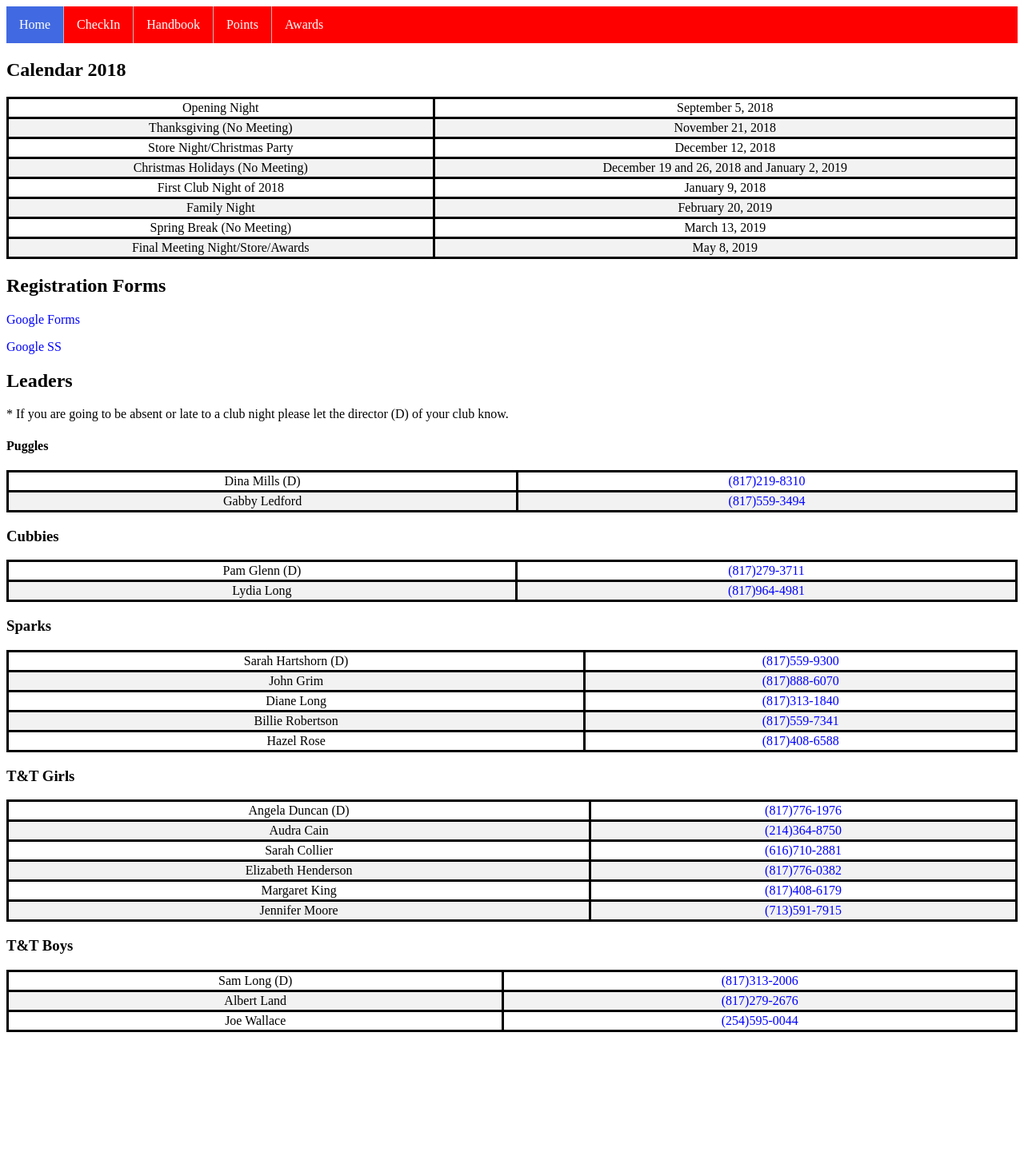
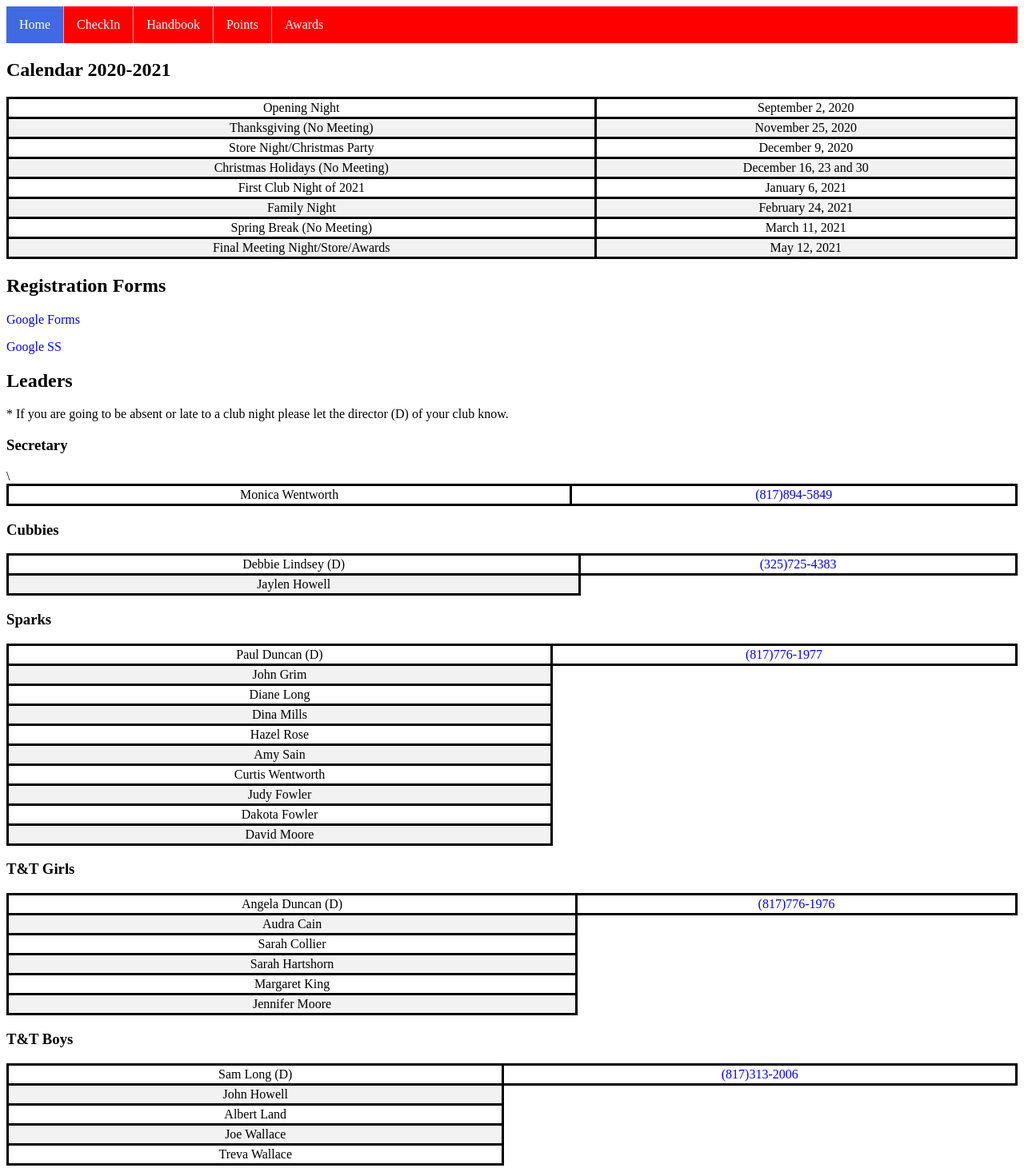
Before and after one commit to slong1t/AwanaRecordKeeping, a Django app: page / in a window 1280 px wide. Shown: the whole page at 80% size. Before the commit the page ends 1291 px from the top, so only its background shows below. Run offline with Django 3.2, Linux system fonts and the light colour scheme.

Commit message:
updates for the new 2020 Awana year

```diff
--- a/AwanaRecordKeeping/Awana/models.py
+++ b/AwanaRecordKeeping/Awana/models.py
@@ -28,7 +28,9 @@ BOOK_TYPE_CHOICES = (
     ('23', 'T&T Evidence of Grace'),
     ('24', 'T&T Evidence of Grace Extra Credit'),
     ('25', 'T&T Agents of Grace'),
-    ('26', 'T&T Agents of Grace Extra Credit')
+    ('26', 'T&T Agents of Grace Extra Credit'),
+    ('27', 'T&T Discovery of Grace'),
+    ('28', 'T&T Discovery of Grace Extra Credit'),
 )
 
 CLUBBER_TYPE_CHOICES = (
--- a/AwanaRecordKeeping/Awana/views.py
+++ b/AwanaRecordKeeping/Awana/views.py
@@ -6,9 +6,9 @@ from django.template import loader
 from Awana.models import Clubber,MeetingNight,ClubPoints,HandBookPoint,BOOK_TYPE_CHOICES
 import datetime
 import pytz
-summer_start_night = datetime.date(2018, 9, 5)
-christmas_store_night = datetime.date(2018, 12, 12)
-winter_start_night = datetime.date(2019, 1, 9)
+summer_start_night = datetime.date(2020, 9, 2)
+christmas_store_night = datetime.date(2020, 12, 9)
+winter_start_night = datetime.date(2021, 1, 6)
 
 def next_weekday(d, weekday):
     days_ahead = weekday - d.weekday()
@@ -411,7 +411,9 @@ def AwardsTT(request):
         '23' : 'Unit',
         '24' : 'Unit',
         '25' : 'Unit',
-        '26' : 'Unit'
+        '26' : 'Unit',
+        '27' : 'Unit',
+        '28' : 'Unit'
     }
     club_roll = Clubber.objects.filter(club='3').order_by('name')
     gsection = {}
@@ -424,6 +426,11 @@ def AwardsTT(request):
         for cs in completed_sections:
             if cs.book == '4' and cs.section == 2:
                 gsection[c.name + " (" + str(i) + ")"] = BOOK_TYPE_CHOICES[int(cs.book)][1] + ' : ' + tt_chapter[str(cs.book)] + str(cs.chapter)
+            elif cs.book == '5' and cs.chapter == 3 and prev_chap != cs.chapter:
+                chapter_sections = HandBookPoint.objects.filter(clubber=c,book=cs.book,chapter=cs.chapter)
+                if len(chapter_sections) == 8:
+                    gsection[c.name + " (" + str(i) + ")"] = BOOK_TYPE_CHOICES[int(cs.book)][1] + ' : ' + tt_chapter[str(cs.book)] + str(cs.chapter)
+                    prev_chap = cs.chapter
             elif cs.book == '5' and cs.chapter == 5 and prev_chap != cs.chapter:
                 chapter_sections = HandBookPoint.objects.filter(clubber=c,book=cs.book,chapter=cs.chapter)
                 if len(chapter_sections) == 10:
@@ -434,7 +441,7 @@ def AwardsTT(request):
                 if len(chapter_sections) == 12:
                     gsection[c.name + " (" + str(i) + ")"] = BOOK_TYPE_CHOICES[int(cs.book)][1] + ' : ' + tt_chapter[str(cs.book)] + str(cs.chapter)
                     prev_chap = cs.chapter
-            elif cs.book == '23' or cs.book == '24' or cs.book == '25' or cs.book == '26':
+            elif cs.book == '23' or cs.book == '24' or cs.book == '25' or cs.book == '26' or cs.book == '27' or cs.book == '28':
                 if int(cs.chapter) == 1 and prev_chap != cs.chapter:
                     chapter_sections = HandBookPoint.objects.filter(clubber=c,book=cs.book,chapter=cs.chapter)
                     if len(chapter_sections) == 6:
@@ -462,6 +469,11 @@ def AwardsTT(request):
         for cs in completed_sections:
             if cs.book == '4' and cs.section == 2:
                 gsection[c.name + " (" + str(i) + ")"] = BOOK_TYPE_CHOICES[int(cs.book)][1] + ' : ' + tt_chapter[str(cs.book)] + str(cs.chapter)
+            elif cs.book == '5' and cs.chapter == 3 and prev_chap != cs.chapter:
+                chapter_sections = HandBookPoint.objects.filter(clubber=c,book=cs.book,chapter=cs.chapter)
+                if len(chapter_sections) == 8:
+                    gsection[c.name + " (" + str(i) + ")"] = BOOK_TYPE_CHOICES[int(cs.book)][1] + ' : ' + tt_chapter[str(cs.book)] + str(cs.chapter)
+                    prev_chap = cs.chapter
             elif cs.book == '5' and cs.chapter == 5 and prev_chap != cs.chapter:
                 chapter_sections = HandBookPoint.objects.filter(clubber=c,book=cs.book,chapter=cs.chapter)
                 if len(chapter_sections) == 10:
@@ -472,7 +484,7 @@ def AwardsTT(request):
                 if len(chapter_sections) == 12:
                     gsection[c.name + " (" + str(i) + ")"] = BOOK_TYPE_CHOICES[int(cs.book)][1] + ' : ' + tt_chapter[str(cs.book)] + str(cs.chapter)
                     prev_chap = cs.chapter
-            elif cs.book == '23' or cs.book == '24' or cs.book == '25' or cs.book == '26':
+            elif cs.book == '23' or cs.book == '24' or cs.book == '25' or cs.book == '26' or cs.book == '27' or cs.book == '28':
                 if int(cs.chapter) == 1 and prev_chap != cs.chapter:
                     chapter_sections = HandBookPoint.objects.filter(clubber=c,book=cs.book,chapter=cs.chapter)
                     if len(chapter_sections) == 6:
@@ -490,7 +502,28 @@ def AwardsTT(request):
                 prev_chap = cs.chapter
             i += 1
 
-    #print (bsection)
+    #print ("---- Sparks Sections Completed ----\n")
+    #club_roll = Clubber.objects.filter(club='2').order_by('name')
+    #for c in club_roll:
+    #    completed_sections = HandBookPoint.objects.filter(clubber=c)
+    #    for cs in completed_sections:
+    #        if cs.date > datetime.date(2018,8,1):
+    #            print (cs)
+    #print ("\n ---- T&T Girls Sections Completed ---- \n")
+    #club_roll = Clubber.objects.filter(club='3').order_by('name')
+    #for c in club_roll:
+    #    completed_sections = HandBookPoint.objects.filter(clubber=c)
+    #    for cs in completed_sections:
+    #        if cs.date > datetime.date(2018,8,1):
+    #            print (cs)
+    #print ("\n ---- T&T Boys Sections Completed ---- \n")
+    #club_roll = Clubber.objects.filter(club='4').order_by('name')
+    #for c in club_roll:
+    #    completed_sections = HandBookPoint.objects.filter(clubber=c)
+    #    for cs in completed_sections:
+    #        if cs.date > datetime.date(2018,8,1):
+    #            print (cs)
+    #
     context = {
             'gsection' : gsection,
             'bsection' : bsection,
@@ -623,8 +656,6 @@ def updateBook(_bookList, _group):
             c.current_chapter = 1
             c.save()
             rtnVal = child[0]
-        elif c.current_book != child[1]:
-            rtnVal = child[0]
         #print ("updateBook ", child, c.current_book, rtnVal)
 
     return rtnVal
@@ -639,8 +670,8 @@ def updateChapter(_chapterList, _group):
             c.current_chapter = int(child[1])
             c.save()
             rtnVal = child[0]
-        elif c.current_chapter != int(child[1]):
-            rtnVal = child[0]
+        #elif c.current_chapter != int(child[1]):
+        #    rtnVal = child[0]
         #print ("uc " + str(rtnVal))
     return rtnVal
 
@@ -712,7 +743,7 @@ def AdvanceSectionIfNeededTT(_bookList):
                         c.current_chapter = c.current_chapter + 1
                         c.current_section = 1
                         c.save()
-            elif c.current_book == '23' or  c.current_book == '24' or c.current_book == '25' or c.current_book == '26':
+            elif c.current_book == '23' or  c.current_book == '24' or c.current_book == '25' or c.current_book == '26' or c.current_book == '27' or c.current_book == '28':
                 #print (c.name, ' current_chapter: ', c.current_chapter, ' sections: ', len(chapter_sections))
                 if int(c.current_chapter) == 1 :
                     if len(chapter_sections) == 6:
--- a/AwanaRecordKeeping/AwanaRecordKeeping/templates/AwanaRecordKeeping/index.html
+++ b/AwanaRecordKeeping/AwanaRecordKeeping/templates/AwanaRecordKeeping/index.html
@@ -7,16 +7,16 @@
 		  <li class = "menu-style"><a href="/PointsTTBoys">Points</a></li>
 		  <li class = "menu-style"><a href="/AwardsTT">Awards</a></li>
 		</ul>
-		<h2>Calendar 2018</h2>
+		<h2>Calendar 2020-2021</h2>
 		<table>
-		<tr><td>Opening Night</td><td>September 5, 2018</td></tr>
-		<tr><td>Thanksgiving (No Meeting)</td><td>November 21, 2018</td></tr>
-		<tr><td>Store Night/Christmas Party</td><td>December 12, 2018</tr>
-		<tr><td>Christmas Holidays (No Meeting)</td><td>December 19 and 26, 2018 and January 2, 2019</td></tr>
-		<tr><td>First Club Night of 2018</td><td>January 9, 2018</td></tr>
-		<tr><td>Family Night</td><td>February 20, 2019</td></tr>
-		<tr><td>Spring Break (No Meeting)</td><td>March 13, 2019</td></tr>
-		<tr><td>Final Meeting Night/Store/Awards</td><td>May 8, 2019</td></tr>
+		<tr><td>Opening Night</td><td>September 2, 2020</td></tr>
+		<tr><td>Thanksgiving (No Meeting)</td><td>November 25, 2020</td></tr>
+		<tr><td>Store Night/Christmas Party</td><td>December 9, 2020</tr>
+		<tr><td>Christmas Holidays (No Meeting)</td><td>December 16, 23 and 30</td></tr>
+		<tr><td>First Club Night of 2021</td><td>January 6, 2021</td></tr>
+		<tr><td>Family Night</td><td>February 24, 2021</td></tr>
+		<tr><td>Spring Break (No Meeting)</td><td>March 11, 2021</td></tr>
+		<tr><td>Final Meeting Night/Store/Awards</td><td>May 12, 2021</td></tr>
 		</table>
 
 		<h2>Registration Forms</h2>
@@ -24,42 +24,49 @@
 		<p><a href="https://docs.google.com/spreadsheets/d/1J9741-exCyCuOQQGSfLM95ot9NBvgXt2uysYNZTOakA/edit?usp=sharing"><font color="blue">Google SS</font></a></p>
 		<h2>Leaders</h2>
 		<p>* If you are going to be absent or late to a club night please let the director (D) of your club know.</p>
-		<h4>Puggles</h4>
+
+		<h3>Secretary</h3>
 		<table>
-		<tr><td>Dina Mills (D)</td><td><a class="tel" href="tel:(817)219-8310">(817)219-8310</a></td></tr>
-		<tr><td>Gabby Ledford</td><td><a class="tel" href="tel:(817)559-3494">(817)559-3494</a></td></tr>
-		</table>
+		<tr><td>Monica Wentworth</td><td><a class="tel" href="tel:(817)894-5849">(817)894-5849</a></td></tr>
+\		</table>
 
 		<h3>Cubbies</h3>
 		<table>
-		<tr><td>Pam Glenn (D)</td><td><a class="tel" href="tel:(817)279-3711">(817)279-3711</a></td></tr>
-		<tr><td>Lydia Long</td><td><a class="tel" href="tel:(817)964-4981">(817)964-4981</a></td></tr>
+		<tr><td>Debbie Lindsey (D)</td><td><a class="tel" href="tel:(325)725-4383">(325)725-4383</a></td></tr>
+		<tr><td>Jaylen Howell</td></tr>
 		</table>
 
 		<h3>Sparks</h3>
 		<table>
-		<tr><td>Sarah Hartshorn (D)</td><td><a class="tel" href="tel:(817)559-9300">(817)559-9300</a></td></tr>
-		<tr><td>John Grim</td><td><a class="tel" href="tel:(817)888-6070">(817)888-6070</a></td></tr>
-		<tr><td>Diane Long</td><td><a class="tel" href="tel:(817)313-1840">(817)313-1840</a></td></tr>
-		<tr><td>Billie Robertson</td><td><a class="tel" href="tel:(817)559-7341">(817)559-7341</a></td></tr>
-		<tr><td>Hazel Rose</td><td><a class="tel" href="tel:(817)408-6588">(817)408-6588</a></td></tr>
+		<tr><td>Paul Duncan (D)</td><td><a class="tel" href="tel:(817)776-1977">(817)776-1977</a></td></tr>
+		<tr><td>John Grim</td></tr>
+		<tr><td>Diane Long</td></tr>
+		<tr><td>Dina Mills</td></tr>
+		<tr><td>Hazel Rose</td></tr>
+		<tr><td>Amy Sain</td></tr>
+		<tr><td>Curtis Wentworth</td></tr>
+		<tr><td>Judy Fowler</td></tr>
+		<tr><td>Dakota Fowler</td></tr>
+		<tr><td>David Moore</td></tr>
 		</table>
 
 		<h3>T&T Girls</h3>
 		<table>
 		<tr><td>Angela Duncan (D)</td><td><a class="tel" href="tel:(817)776-1976">(817)776-1976</a></td></tr>
-		<tr><td>Audra Cain</td><td><a class="tel" href="tel:(214)364-8750">(214)364-8750</a></td></tr>
-		<tr><td>Sarah Collier</td><td><a class="tel" href="tel:(616)710-2881">(616)710-2881</a></td></tr>
-		<tr><td>Elizabeth Henderson</td><td><a class="tel" href="tel:(817)776-0382">(817)776-0382</a></td></tr>
-		<tr><td>Margaret King</td><td><a class="tel" href="tel:(817)408-6179">(817)408-6179</a></td></tr>
-		<tr><td>Jennifer Moore</td><td><a class="tel" href="tel:(713)591-7915">(713)591-7915</a></td></tr>
+		<tr><td>Audra Cain</td></tr>
+		<tr><td>Sarah Collier</td></tr>
+		<tr><td>Sarah Hartshorn</td></tr>
+		<tr><td>Margaret King</td></tr>
+		<tr><td>Jennifer Moore</td></tr>
 		</table>
 
 		<h3>T&T Boys</h3>
 		<table>
 		<tr><td>Sam Long (D)</td><td><a class="tel" href="tel:(817)313-2006">(817)313-2006</a></td></tr>
-		<tr><td>Albert Land</td><td><a class="tel" href="tel:(817)279-2676">(817)279-2676</a></td></tr>
-		<tr><td>Joe Wallace</td><td><a class="tel" href="tel:(254)595-0044">(254)595-0044</a></td></tr>
+		<tr><td>John Howell</td></tr>
+		<tr><td>Albert Land</td></tr>
+		<tr><td>Joe Wallace</td></tr>
+		<tr><td>Treva Wallace</td></tr>
 		</table>
 
  {% endblock %}
```
Also changed, not shown: AwanaRecordKeeping/AwanaRecordKeeping/templates/AwanaRecordKeeping/BookSparks.html (+34 -9 lines), AwanaRecordKeeping/AwanaRecordKeeping/templates/AwanaRecordKeeping/BookTTBoys.html (+20 -12 lines), AwanaRecordKeeping/AwanaRecordKeeping/templates/AwanaRecordKeeping/BookTTGirls.html (+20 -9 lines), AwanaRecordKeeping/db.sqlite3.
